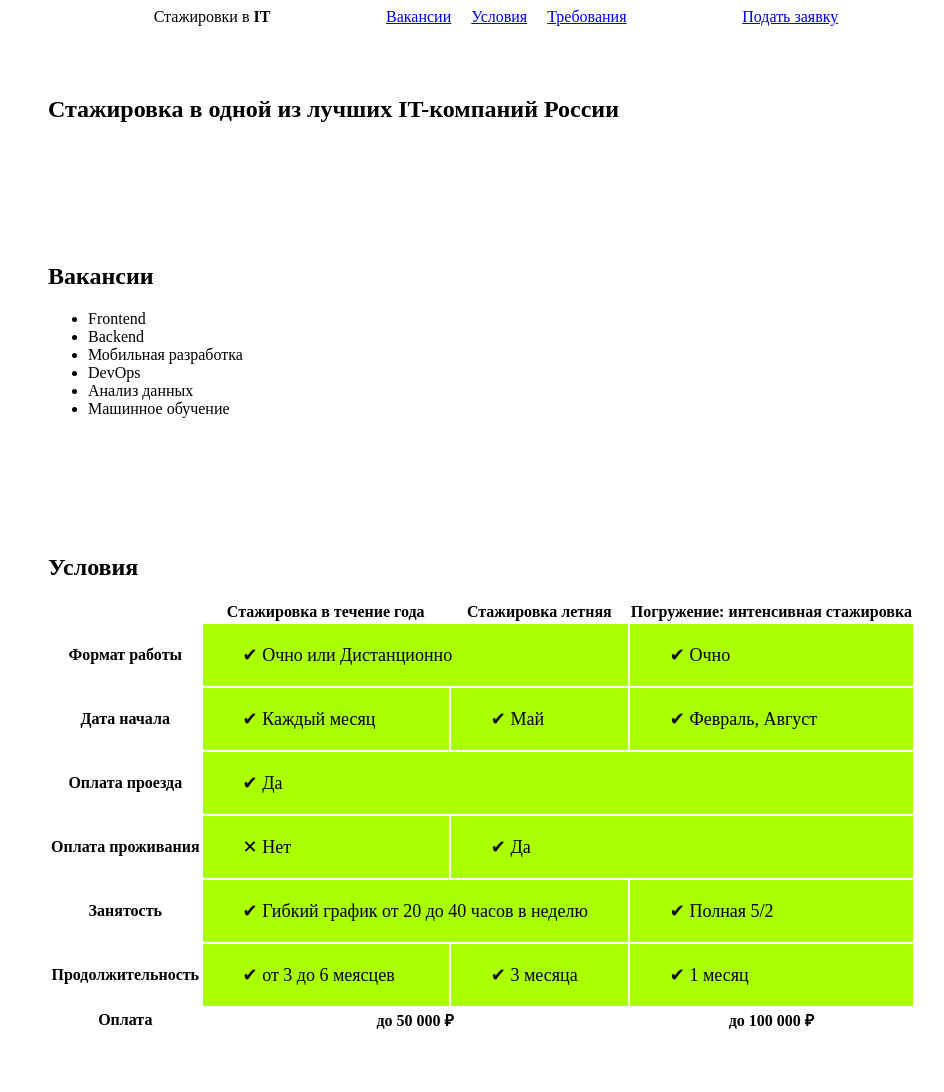
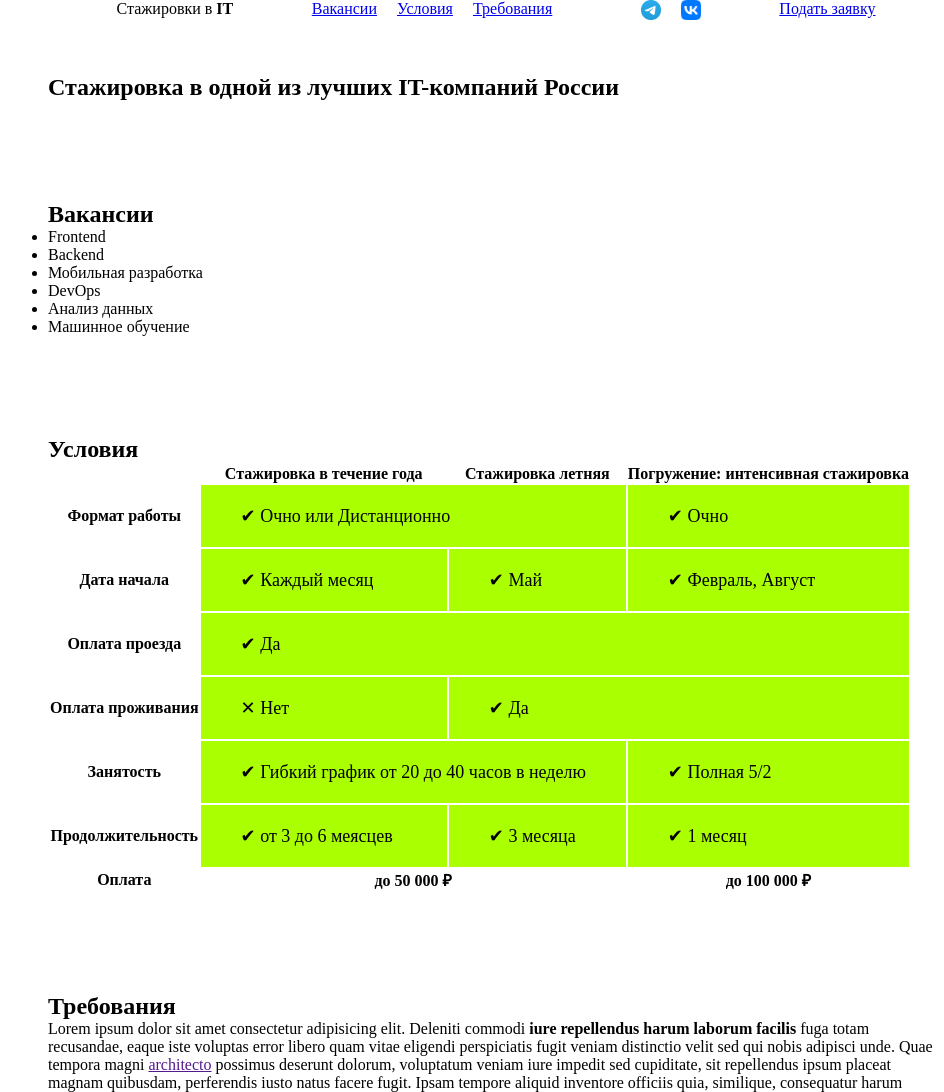
Before and after one commit to DmitryShpilkin/Senergy_study, a plain HTML site: page HW7/index.html in a window 1280 px wide. Shown: the top 1092 px of the page, without its empty margins (144-1088 px from the left). Drawn offline with Linux system fonts and the light colour scheme.

Commit message:
Add files via upload

```diff
--- a/HW7/css/style.css
+++ b/HW7/css/style.css
@@ -1,3 +1,13 @@
+* {
+  margin: 0;
+  padding: 0;
+}
+
+img {
+  width: 20px;
+  height: 20px;
+}
+
 .container {
   margin: 0 auto;
   width: 70vw;
--- a/HW7/index.html
+++ b/HW7/index.html
@@ -1,5 +1,6 @@
 <!DOCTYPE html>
 <html lang="en">
+
 <head>
   <meta charset="UTF-8">
   <meta http-equiv="X-UA-Compatible" content="IE=edge">
@@ -7,6 +8,7 @@
   <title>Document</title>
   <link rel="stylesheet" href="css/style.css">
 </head>
+
 <body>
   <header>
     <div class="container row">
@@ -20,6 +22,12 @@
           <li><a href="#req">Требования</a></li>
         </ul>
       </nav>
+      <address>
+        <ul>
+          <li><a href="/"><img src="assets/images/telegram-logo.png" alt="telegram"></a></li>
+          <li><a href="/"><img src="assets/images/vk-logo.png" alt="vk"></a></li>
+        </ul>
+      </address>
       <div class="header-button">
         <a href="#form">Подать заявку</a>
       </div>
@@ -92,7 +100,14 @@
       </section>
       <section id="req" class="req">
         <h2>Требования</h2>
-        <p>Lorem ipsum dolor sit amet consectetur adipisicing elit. Deleniti commodi <strong>iure repellendus harum laborum facilis</strong> fuga totam recusandae, eaque iste voluptas error libero quam vitae eligendi perspiciatis fugit veniam distinctio velit sed qui nobis adipisci unde. Quae tempora magni <a href="">architecto</a> possimus deserunt dolorum, voluptatum veniam iure impedit sed cupiditate, sit repellendus ipsum placeat magnam quibusdam, perferendis iusto natus facere fugit. Ipsam tempore aliquid inventore officiis quia, similique, consequatur harum explicabo, commodi laborum dolores est dignissimos quasi assumenda rem? Delectus at voluptatum voluptatem nemo officia labore. Eius officiis sunt quod! Quisquam dolorum, fuga <em>quidem magni voluptatem praesentium</em> necessitatibus quod numquam repudiandae?</p>
+        <p>Lorem ipsum dolor sit amet consectetur adipisicing elit. Deleniti commodi <strong>iure repellendus harum
+            laborum facilis</strong> fuga totam recusandae, eaque iste voluptas error libero quam vitae eligendi
+          perspiciatis fugit veniam distinctio velit sed qui nobis adipisci unde. Quae tempora magni <a
+            href="">architecto</a> possimus deserunt dolorum, voluptatum veniam iure impedit sed cupiditate, sit
+          repellendus ipsum placeat magnam quibusdam, perferendis iusto natus facere fugit. Ipsam tempore aliquid
+          inventore officiis quia, similique, consequatur harum explicabo, commodi laborum dolores est dignissimos quasi
+          assumenda rem? Delectus at voluptatum voluptatem nemo officia labore. Eius officiis sunt quod! Quisquam
+          dolorum, fuga <em>quidem magni voluptatem praesentium</em> necessitatibus quod numquam repudiandae?</p>
       </section>
       <section id="form" class="form">
         <h2>Подать заявку</h2>
@@ -133,7 +148,7 @@
           <label for="education">Уровень вашего образования</label>
           <fieldset>
             <label>
-              <input type="checkbox"  value="Среднее общее">
+              <input type="checkbox" value="Среднее общее">
               Среднее общее
             </label>
             <label>
@@ -150,7 +165,8 @@
           <input type="url" id="social" required>
 
           <label for="desc">Ваш опыт</label>
-          <textarea name="desc" autocomplete="off" id="desc" cols="30" rows="10" placeholder="Расскажите о себе"></textarea>
+          <textarea name="desc" autocomplete="off" id="desc" cols="30" rows="10"
+            placeholder="Расскажите о себе"></textarea>
 
           <button type="reset">Сбросить</button>
           <button type="submit">Отправить</button>
@@ -164,8 +180,11 @@
       <div class="logo">
         Стажировки в <strong>IT</strong>
       </div>
-      <p>Lorem ipsum dolor sit amet consectetur, adipisicing elit. Nisi aliquid totam excepturi placeat. Mollitia, amet odit error exercitationem ullam quisquam, voluptatem quis laboriosam quia dolores pariatur, dignissimos totam id eius!</p>
+      <p>Lorem ipsum dolor sit amet consectetur, adipisicing elit. Nisi aliquid totam excepturi placeat. Mollitia, amet
+        odit error exercitationem ullam quisquam, voluptatem quis laboriosam quia dolores pariatur, dignissimos totam id
+        eius!</p>
     </div>
   </footer>
 </body>
+
 </html>
```
Also changed, not shown: HW7/assets/images/telegram-logo.png (added), HW7/assets/images/vk-logo.png (added).
